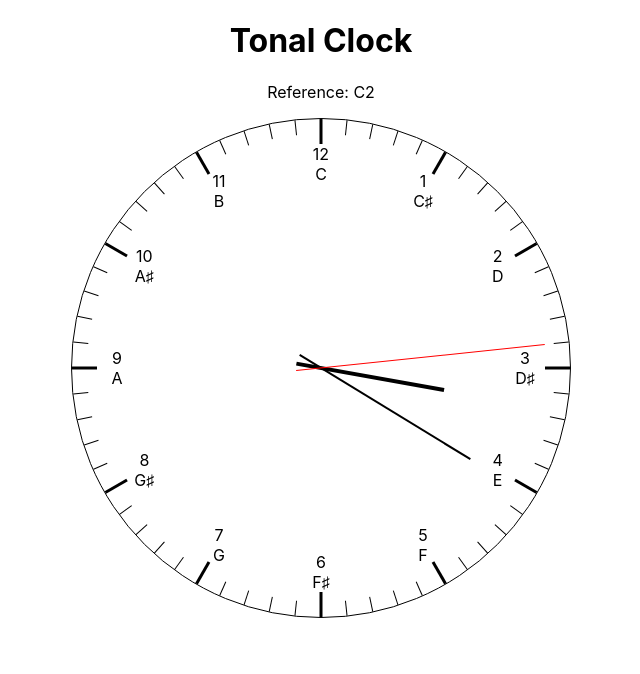
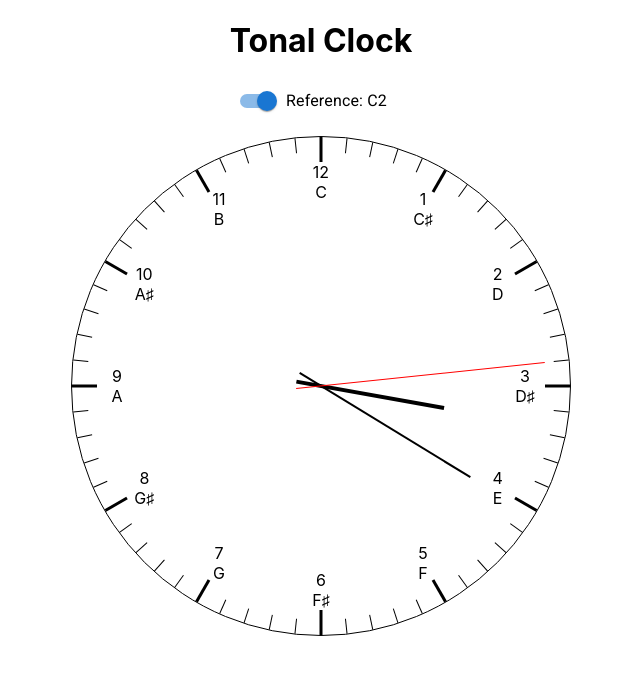
Before and after one commit to simonminer/tonal-clock, a React (Create React App) app: page / in a window 1280 px wide. Shown: the top 674 px of the page, without its empty margins (319-959 px from the left). Built offline with nearby package versions, Linux system fonts and the light colour scheme; no server answers; a web font is replaced by a local one.

Commit message:
Add switch to stop and start reference tone

```diff
--- a/package.json
+++ b/package.json
@@ -7,6 +7,10 @@
   "version": "0.1.0",
   "private": true,
   "dependencies": {
+    "@emotion/react": "^11.10.5",
+    "@emotion/styled": "^11.10.5",
+    "@fontsource/roboto": "^4.5.8",
+    "@mui/material": "^5.10.15",
     "@testing-library/jest-dom": "^5.16.5",
     "@testing-library/react": "^13.4.0",
     "@testing-library/user-event": "^13.5.0",
--- a/src/App.js
+++ b/src/App.js
@@ -1,5 +1,9 @@
 import React, { Component } from 'react';
 import './App.css';
+import '@fontsource/roboto/300.css';
+import '@fontsource/roboto/400.css';
+import '@fontsource/roboto/500.css';
+import '@fontsource/roboto/700.css';
 import TonalClockFace from './TonalClockFace';
 import ReferenceTone from './ReferenceTone';
 
--- a/src/ReferenceTone.js
+++ b/src/ReferenceTone.js
@@ -1,6 +1,7 @@
 import React, { Component } from 'react';
-import Sample from './sample';
 import {Howl} from 'howler';
+import { FormControlLabel, Switch } from '@mui/material';
+
 
 export default class ReferenceTone extends Component {
 
@@ -19,25 +20,50 @@ export default class ReferenceTone extends Component {
    */
   sound;
 
+  /**
+   * Boolean flag indicating whether or not the reference ton is currently playing.
+   */
+  isPlaying = false;
+
   constructor(props) {
     super(props);
     this.sound = new Howl({
       src: [this.samplePath],
-      volume: 0.5
-      //loop: true
+      volume: 0.5,
+      //loop: true,
+      sprite: {
+        reference: [0, 4000, true]
+      }
     });
   }
 
   componentDidMount() {
-    this.sound.play();
+    this.sound.play('reference');
+    this.isPlaying = true;
   }
 
   componentWillUnmount() {
+    if (this.isPlaying) {
+      this.sound.stop('reference');
+      this.isPlaying = false;
+    }
+  }
+  toggleReferenceTone(event) {
+    if (event.target.checked) {
+      this.sound.play('reference');
+    }
+    else {
+      this.sound.stop();
+    }
+    this.isPlaying = !this.IsPlaying;
   }
 
   render() {
+    const label = `Reference: ${this.noteName}`;
     return (
-      <div id="reference-note">Reference: {this.noteName}</div>
+      <div id="reference-note">
+        <FormControlLabel control={<Switch defaultChecked onChange={(e) => {this.toggleReferenceTone(e)}} />} label={label} />
+      </div>
     );
   }
 }
```
Also changed, not shown: 2 other files (tests, documents, lock files or other folders).
